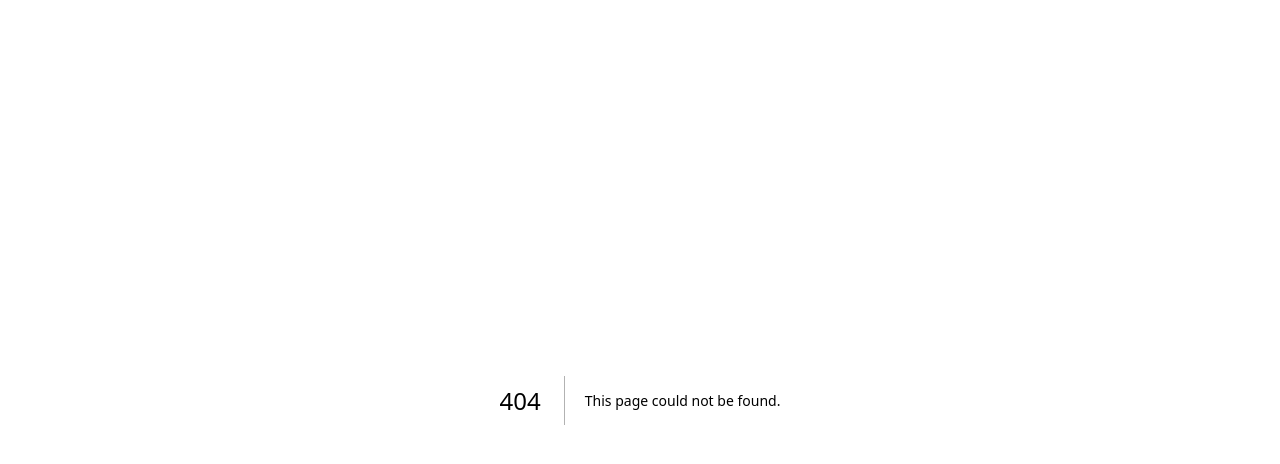
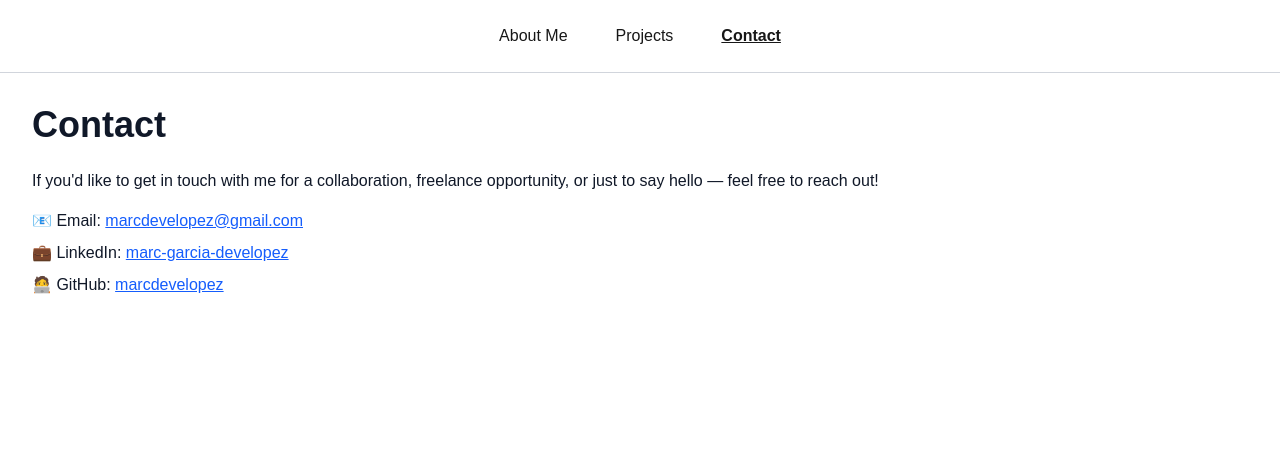
Before and after one commit to marcdevelopez/marcdevelopez-portfolio, a Next.js app: page /contact in a window 1280 px wide. Before the commit this address had no page. Shown: the top 464 px of the page. Built offline with nearby package versions, Linux system fonts and the light colour scheme.

Commit message:
fix: escape single quotes in page.js for Vercel build

```diff
--- /dev/null
+++ b/src/app/components/Navbar.jsx
@@ -0,0 +1,33 @@
+// Es obligatorio ponerlo si usamos hooks como usePathname
+'use client'
+// Este componente permite crear enlaces internos entre páginas sin recargar
+// toda la web.
+import Link from 'next/link'
+// Este hook nos da acceso a la ruta actual, por ejemplo "/projects", "/contact", etc.
+import { usePathname } from 'next/navigation'
+
+export default function Navbar() {
+  // Guardamos la ruta actual en una variable.
+  const pathname = usePathname()
+
+  const linkClass = (path) =>
+     // Si el path es igual al pathname actual (la página activa),
+     // le añade 'font-bold underline'
+    `px-4 py-2 rounded hover:bg-gray-200 dark:hover:bg-gray-800 transition ${
+      pathname === path ? 'font-bold underline' : ''
+    }`
+  // El componente Navbar retorna una barra de navegación con 3 enlaces.
+  return (
+    <nav className="w-full flex justify-center gap-4 py-4 border-b border-gray-300 dark:border-gray-700">
+      <Link href="/" className={linkClass('/')}>
+        About Me
+      </Link>
+      <Link href="/projects" className={linkClass('/projects')}>
+        Projects
+      </Link>
+      <Link href="/contact" className={linkClass('/contact')}>
+        Contact
+      </Link>
+    </nav>
+  )
+}
--- /dev/null
+++ b/src/app/contact/page.js
@@ -0,0 +1,46 @@
+export default function Contact() {
+  return (
+    <main className="p-8 text-gray-900 dark:text-gray-100">
+      <h1 className="text-4xl font-bold mb-6">Contact</h1>
+
+      <p className="mb-4">
+        If you&apos;d like to get in touch with me for a collaboration, freelance opportunity,
+        or just to say hello — feel free to reach out!
+      </p>
+
+      <ul className="space-y-2">
+        <li>
+          📧 Email:{" "}
+          <a
+            href="mailto:marcdevelopez@gmail.com"
+            className="text-blue-600 dark:text-blue-400 underline"
+          >
+            marcdevelopez@gmail.com
+          </a>
+        </li>
+        <li>
+          💼 LinkedIn:{" "}
+          <a
+            href="https://www.linkedin.com/in/marc-garcia-developez"
+            target="_blank"
+            rel="noopener noreferrer"
+            className="text-blue-600 dark:text-blue-400 underline"
+          >
+            marc-garcia-developez
+          </a>
+        </li>
+        <li>
+          🧑‍💻 GitHub:{" "}
+          <a
+            href="https://github.com/marcdevelopez"
+            target="_blank"
+            rel="noopener noreferrer"
+            className="text-blue-600 dark:text-blue-400 underline"
+          >
+            marcdevelopez
+          </a>
+        </li>
+      </ul>
+    </main>
+  );
+}
--- a/src/app/layout.js
+++ b/src/app/layout.js
@@ -1,6 +1,6 @@
 import { Geist, Geist_Mono } from "next/font/google";
 import "./globals.css";
-
+import Navbar from "./components/Navbar";
 const geistSans = Geist({
   variable: "--font-geist-sans",
   subsets: ["latin"],
@@ -22,6 +22,7 @@ export default function RootLayout({ children }) {
       <body
         className={`${geistSans.variable} ${geistMono.variable} antialiased`}
       >
+        <Navbar/>
         {children}
       </body>
     </html>
--- a/src/app/page.js
+++ b/src/app/page.js
@@ -4,48 +4,57 @@ export default function Home() {
       <h1 className="text-4xl font-bold mb-6">About Me</h1>
 
       <p className="mb-4">
-        Hi! I'm <strong>Marc García</strong>, a cross-platform mobile app developer focused on building functional and scalable solutions using <strong>Flutter</strong>.
+        {"Hi! I'm "}
+        <strong>Marc García</strong>
+        {", a cross-platform mobile app developer focused on building functional and scalable solutions using "}
+        <strong>Flutter</strong>.
       </p>
 
       <p className="mb-4">
-        After earning my European degree in <strong>Multiplatform App Development (DAM)</strong>, I made a big decision:
-        I took a two-year leave of absence from my previous job to fully focus on my passion — turning software development from a personal hobby into a professional career.
+        {"After earning my European degree in "}
+        <strong>Multiplatform App Development (DAM)</strong>
+        {", I made a big decision: I took a two-year leave of absence from my previous job to fully focus on my passion — turning software development from a personal hobby into a professional career."}
       </p>
 
       <p className="mb-4">
-        I'm currently leading <strong>ShuttleBiz</strong>, a Flutter-based mobile app that helps groups of people coordinate shuttle rides with real-time chat and maps.
-        I work daily in structured Pomodoro blocks to grow my skills, build my portfolio, and contribute to meaningful projects.
+        {"I'm currently leading "}
+        <strong>ShuttleBiz</strong>
+        {", a Flutter-based mobile app that helps groups of people coordinate shuttle rides with real-time chat and maps. I work daily in structured Pomodoro blocks to grow my skills, build my portfolio, and contribute to meaningful projects."}
       </p>
 
       <p className="mb-4">
-        To further expand my knowledge, I'm also studying for a <strong>Bachelor's Degree in Computer Engineering</strong> through <strong>UNED (Spain’s National Distance Education University)</strong>, based in Málaga.
-        This helps me deepen my academic foundation while staying fully active in real-world development.
+        {"To further expand my knowledge, I'm also studying for a "}
+        <strong>Bachelor's Degree in Computer Engineering</strong>
+        {" through "}
+        <strong>UNED (Spain’s National Distance Education University)</strong>
+        {", based in Málaga. This helps me deepen my academic foundation while staying fully active in real-world development."}
       </p>
 
       <p className="mb-4">
-        Alongside my main project, I'm developing <strong>small experimental apps</strong> to test features and gain confidence with the tools I plan to use in ShuttleBiz.
-        These mini-projects help me reduce errors in the main app and sharpen my practical understanding.
+        {"Alongside my main project, I'm developing "}
+        <strong>small experimental apps</strong>
+        {" to test features and gain confidence with the tools I plan to use in ShuttleBiz. These mini-projects help me reduce errors in the main app and sharpen my practical understanding."}
       </p>
 
       <p className="mb-4">
-        If you find value in those experiments, feel free to <strong>reach out for collaboration</strong>, suggest improvements, or even hire me to help develop your own app ideas —
-        whether it's a small feature, a prototype, or a complete application based on what I already know how to build.
+        {"If you find value in those experiments, feel free to "}
+        <strong>reach out for collaboration</strong>
+        {", suggest improvements, or even hire me to help develop your own app ideas — whether it's a small feature, a prototype, or a complete application based on what I already know how to build."}
       </p>
 
       <p className="mb-4">
-        In addition, I'm deeply interested in learning and perfecting the development of <strong>online stores and e-commerce platforms</strong>.
-        My goal is to help people and small businesses bring their products or services to the world — directly, without intermediaries.
-        While I respect large platforms like Amazon, I believe there's room for specialized, independent solutions.
-        If that's your vision too, I'm here to help you make it happen. I've got the time, energy, and passion to build meaningful digital tools.
+        {"In addition, I'm deeply interested in learning and perfecting the development of "}
+        <strong>online stores and e-commerce platforms</strong>
+        {". My goal is to help people and small businesses bring their products or services to the world — directly, without intermediaries. While I respect large platforms like Amazon, I believe there's room for specialized, independent solutions. If that's your vision too, I'm here to help you make it happen. I've got the time, energy, and passion to build meaningful digital tools."}
       </p>
 
       <p className="mb-4">
-        🔍 I'm currently open to <strong>remote or freelance opportunities</strong>, and I'm always eager to collaborate, learn, and bring real value through clean code and thoughtful design.
+        {"🔍 I'm currently open to "}
+        <strong>remote or freelance opportunities</strong>
+        {", and I'm always eager to collaborate, learn, and bring real value through clean code and thoughtful design."}
       </p>
 
-      <p>
-        Let's connect!
-      </p>
+      <p>{"Let's connect!"}</p>
     </main>
   );
 }
```
